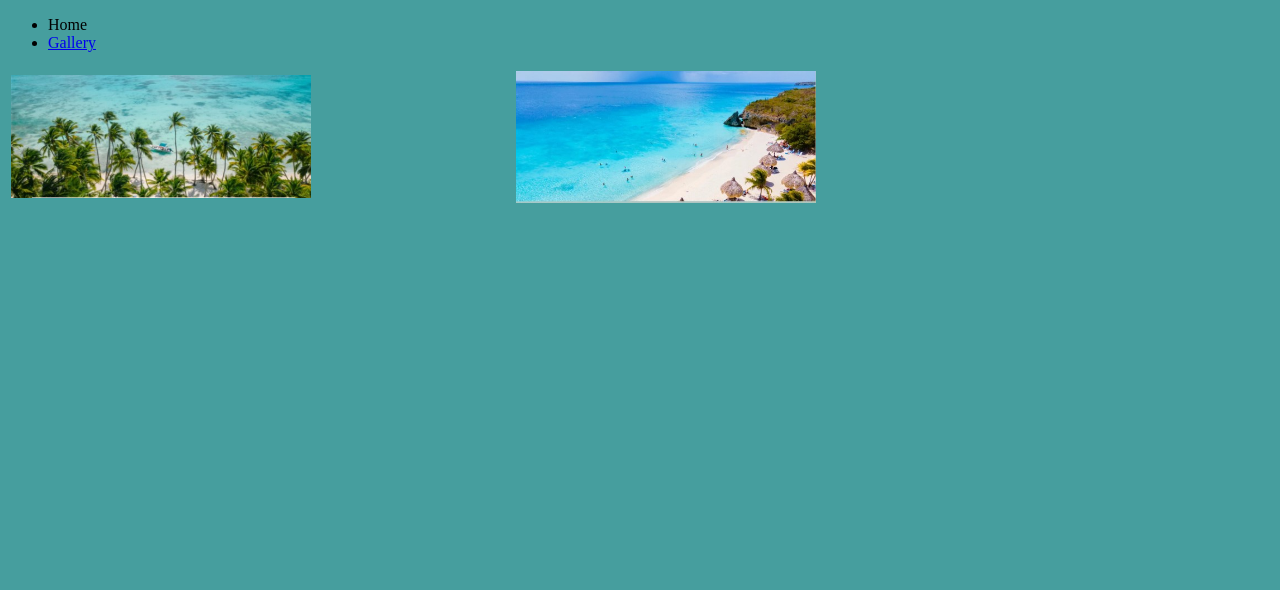
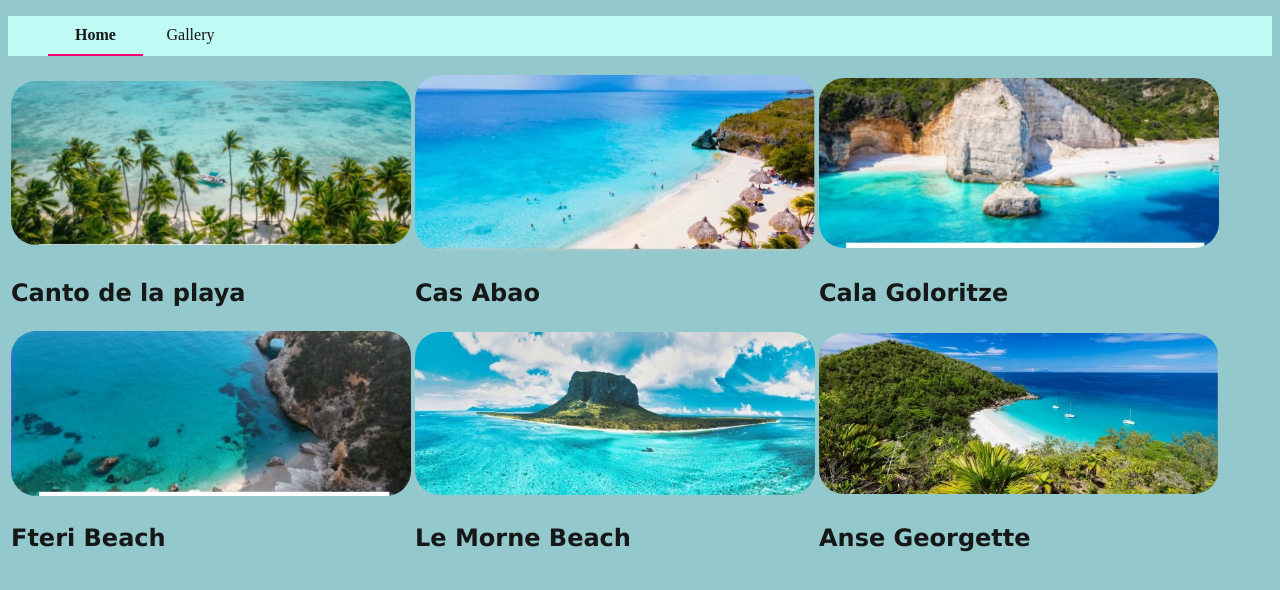
Before and after one commit to agustinasoto-rgb/WORLD-BEST-BEACHES-PLACES, a plain HTML site: page pagina2.html in a window 1280 px wide. Drawn offline with Linux system fonts and the light colour scheme.

Commit message:
Add files via upload

```diff
--- a/pagina2.html
+++ b/pagina2.html
@@ -9,12 +9,12 @@
 <body>
 	<ul>
 		<li>
-			<a herf="index.html">
+			<a class="active" href="index.html">
 				Home
 			</a>
 		</li>
 		<li>
-				<a class="active" href="pagina2.html">
+			<a href="pagina2.html">
 				Gallery
 			</a>
 		</li>
@@ -22,16 +22,50 @@
 	<table width="80%">
 		<tr>
 			<td>
-				<img src="cantodelaplaya.jpg" width="300">
+				<img src="cantodelaplaya.jpg" width="400">
 			</td>
 			<td>
-
-				<img src="casabao.jpg" width="300">
+				<a href="pagina3.html">
+				<img src="casabao.jpg" width="400">
 				</a>
 			</td>
+			<td>
+				<img src="calagoloritze.jpg" width="400">
+			</td>
 		</tr>
-
+		<tr>
+			<td>
+				<h2>Canto de la playa</h2>
+			</td>
+			<td>
+				<h2>Cas Abao</h2>
+			</td>
+			<td>
+				<h2>Cala Goloritze</h2>
+			</td>
+		</tr>
+		<tr>
+			<td>
+				<img src="fteribeach.jpg" width="400">
+			</td>
+			<td>
+				<img src="lemornebeach.jpg" width="400">
+			</td>
+			<td>
+				<img src="ansegeorgette.jpg" width="400">
+			</td>
+		</tr>
+		<tr>
+			<td>
+				<h2>Fteri Beach</h2>
+			</td>
+			<td>
+				<h2>Le Morne Beach</h2>
+			</td>
+			<td>
+				<h2>Anse Georgette</h2>
+			</td>
+		</tr>
 	</table>
-
 </body>
 </html>
--- a/styles.css
+++ b/styles.css
@@ -2,8 +2,47 @@ h1{
 	color:#0fa88f;
 }
 body{
-	background-color: #469e9e;
+	background-color: #93c8cc;
 }
 .pinkParagraph{
 	color: #161717;
 }
+p{
+	color: #161717;
+}
+h2{
+	color: #161717;
+	font-family: Verdana;
+	text-align: centre;
+}
+img{
+	border-radius: 25px;
+}
+img:hover{
+	border-radius: 355px;
+}
+
+ul{
+	list-style-type: none;
+	background-color: #c0faf4;
+	overflow: hidden;
+}
+ul li{
+	float: left;
+	text-align: center;
+}
+ul li a{
+	text-decoration: none;
+	display: block;
+	width: 75px;
+	padding: 10px 10px;
+	color: #161717
+}
+ul li a:hover{
+	background-color: #48eaf7;
+	color: #f291d8;
+}
+.active{
+	font-weight: bold;
+	border-bottom: solid 2px #fa0276 ;
+}
```
Also changed, not shown: index.html (+1 -1 lines). Lines whose indentation alone changed are shown as unchanged.
